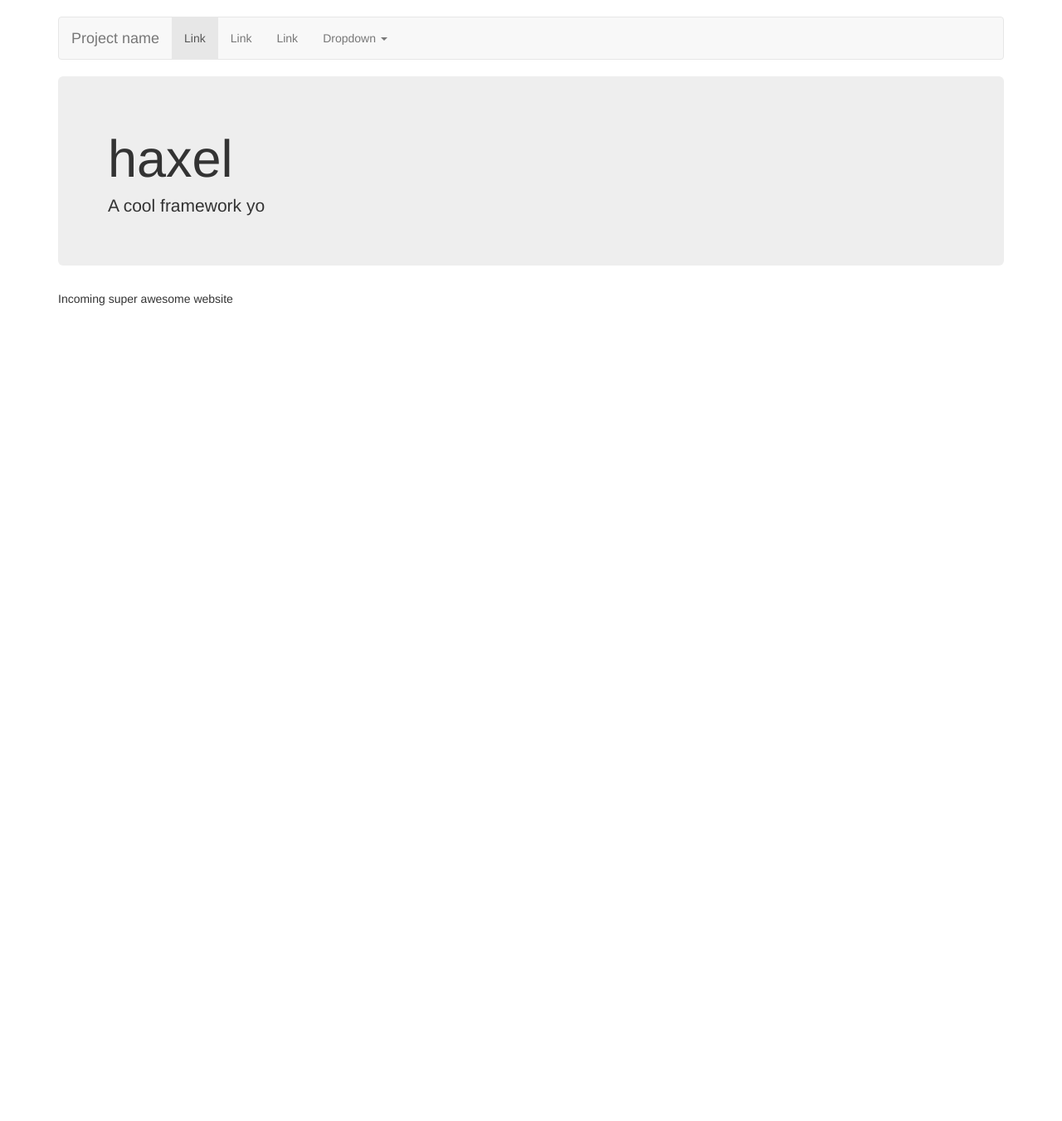
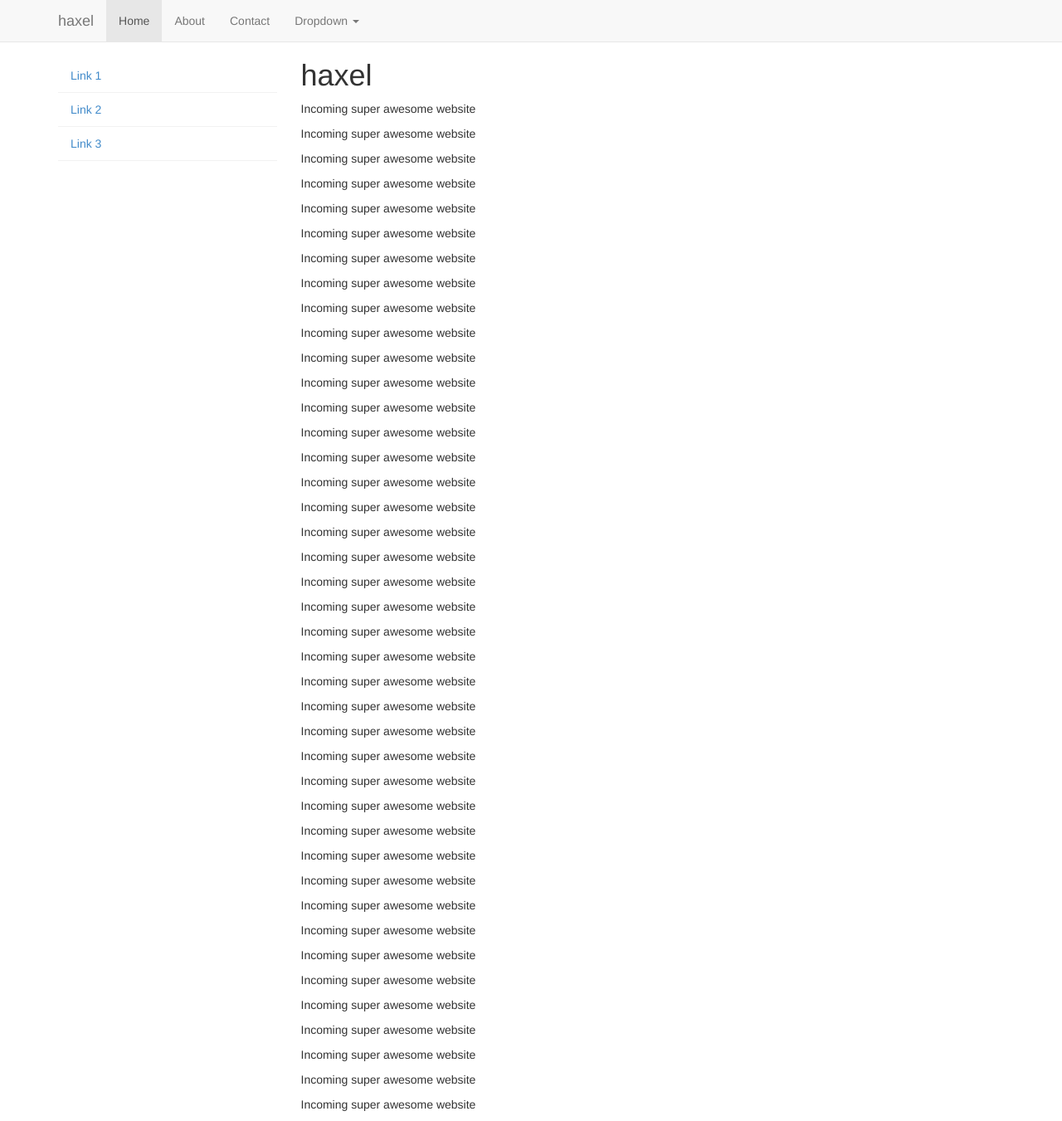
Before and after one commit to jabdownsmash/haxel, a Jekyll site: the page built from index.md, in a window 1280 px wide and 1351 px high. Shown: the whole window at 83% size. Built offline with Jekyll 4.4.1, drawn with Linux system fonts in a browser that asks for light colours; nearby versions of some CDN libraries; Markdown is read by kramdown in place of the engine named in the settings.

Commit message:
Changed default layout to have a sidebar

```diff
--- a/_layouts/default.html
+++ b/_layouts/default.html
@@ -1,4 +1,3 @@
-
 <!DOCTYPE html>
 <html lang="en">
   <head>
@@ -9,13 +8,11 @@
     <meta name="author" content="">
     <link rel="shortcut icon" href="../../docs-assets/ico/favicon.png">
 
-    <title>Navbar Template for Bootstrap</title>
+    <title>haxel</title>
 
     <!-- Bootstrap core CSS -->
     <link href="{{ site.baseurl}}/css/bootstrap.css" rel="stylesheet">
-
-    <!-- Custom styles for this template -->
-    <link href="{{ site.baseurl}}/css/navbar.css" rel="stylesheet">
+    <link href="{{ site.baseurl}}/css/simple-sidebar.css" rel="stylesheet">
 
     <!-- Just for debugging purposes. Don't actually copy this line! -->
     <!--[if lt IE 9]><script src="../../docs-assets/js/ie8-responsive-file-warning.js"></script><![endif]-->
@@ -28,25 +25,25 @@
   </head>
 
   <body>
+  <div class="page-container">
 
+  <!-- top navbar -->
+    <div class="navbar navbar-default navbar-fixed-top" role="navigation">
        <div class="container">
-
-      <!-- Static navbar -->
-      <div class="navbar navbar-default" role="navigation">
         <div class="navbar-header">
+           <a class="navbar-brand" href="#">haxel</a>
            <button type="button" class="navbar-toggle" data-toggle="collapse" data-target=".navbar-collapse">
             <span class="sr-only">Toggle navigation</span>
             <span class="icon-bar"></span>
             <span class="icon-bar"></span>
             <span class="icon-bar"></span>
           </button>
-          <a class="navbar-brand" href="#">Project name</a>
            </div>
-        <div class="navbar-collapse collapse">
+        <div class="collapse navbar-collapse">
           <ul class="nav navbar-nav">
-            <li class="active"><a href="#">Link</a></li>
-            <li><a href="#">Link</a></li>
-            <li><a href="#">Link</a></li>
+            <li class="active"><a href="#">Home</a></li>
+            <li><a href="#about">About</a></li>
+            <li><a href="#contact">Contact</a></li>
             <li class="dropdown">
               <a href="#" class="dropdown-toggle" data-toggle="dropdown">Dropdown <b class="caret"></b></a>
               <ul class="dropdown-menu">
@@ -59,28 +56,30 @@
                 <li><a href="#">One more separated link</a></li>
               </ul>
             </li>
+          </ul>
+          </div>
+        </div>
+    </div>
+    <div class="container">
+        <div class="row row-offcanvas row-offcanvas-left">
 
+          <!-- sidebar -->
+          <div class="col-xs-6 col-sm-3 sidebar-offcanvas" id="sidebar" role="navigation">
+              <ul class="nav">
+                <li><a href="#">Link 1</a></li>
+                <li><a href="#">Link 2</a></li>
+                <li><a href="#">Link 3</a></li>
               </ul>
-          <!-- <ul class="nav navbar-nav navbar-right">
-            <li class="active"><a href="./">Default</a></li>
-            <li><a href="../navbar-static-top/">Static top</a></li>
-            <li><a href="../navbar-fixed-top/">Fixed top</a></li>
-          </ul> -->
-        </div><!--/.nav-collapse -->
           </div>
 
-      <!-- Main component for a primary marketing message or call to action -->
-      <div class="jumbotron">
+          <!-- main area -->
+          <div class="col-xs-12 col-sm-9">
             <h1>{{page.title}}</h1>
-        <p>{{page.summary}}</p>
-        <!-- <p>
-          <a class="btn btn-lg btn-primary" href="../../components/#navbar" role="button">View navbar docs &raquo;</a>
-        </p> -->
+            {{content}}
+          </div><!-- /.col-xs-12 main -->
+        </div><!--/.row-->
+    </div><!--/.container-->
   </div>
-      {{content}}
-
-    </div> <!-- /container -->
-
 
     <!-- Bootstrap core JavaScript
     ================================================== -->
--- a/css/navbar.css
+++ /dev/null
@@ -1,8 +0,0 @@
-body {
-  padding-top: 20px;
-  padding-bottom: 20px;
-}
-
-.navbar {
-  margin-bottom: 20px;
-}
--- /dev/null
+++ b/css/simple-sidebar.css
@@ -0,0 +1,36 @@
+body {
+  padding-top: 51px;
+}
+.text-center {
+  padding-top: 20px;
+}
+.col-xs-12 {
+  background-color: #fff;
+}
+#sidebar {
+  height: 100%;
+  padding-right: 0;
+  padding-top: 20px;
+}
+#sidebar .nav {
+  width: 95%;
+}
+#sidebar li {
+  border:0 #f2f2f2 solid;
+  border-bottom-width:1px;
+}
+
+/* collapsed sidebar styles */
+@media screen and (max-width: 767px) {
+  .row-offcanvas {
+    position: relative;
+    -webkit-transition: all 0.25s ease-out;
+    -moz-transition: all 0.25s ease-out;
+    transition: all 0.25s ease-out;
+  }
+  .sidebar-offcanvas {
+    position: absolute;
+    top: 0;
+    width: 41.6%;
+  }
+}
--- a/index.md
+++ b/index.md
@@ -5,3 +5,83 @@ summary: A cool framework yo
 ---
 
 Incoming super awesome website
+
+Incoming super awesome website
+
+Incoming super awesome website
+
+Incoming super awesome website
+
+Incoming super awesome website
+
+Incoming super awesome website
+
+Incoming super awesome website
+
+Incoming super awesome website
+
+Incoming super awesome website
+
+Incoming super awesome website
+
+Incoming super awesome website
+
+Incoming super awesome website
+
+Incoming super awesome website
+
+Incoming super awesome website
+
+Incoming super awesome website
+
+Incoming super awesome website
+
+Incoming super awesome website
+
+Incoming super awesome website
+
+Incoming super awesome website
+
+Incoming super awesome website
+
+Incoming super awesome website
+
+Incoming super awesome website
+
+Incoming super awesome website
+
+Incoming super awesome website
+
+Incoming super awesome website
+
+Incoming super awesome website
+
+Incoming super awesome website
+
+Incoming super awesome website
+
+Incoming super awesome website
+
+Incoming super awesome website
+
+Incoming super awesome website
+
+Incoming super awesome website
+
+Incoming super awesome website
+
+Incoming super awesome website
+
+Incoming super awesome website
+
+Incoming super awesome website
+
+Incoming super awesome website
+
+Incoming super awesome website
+
+Incoming super awesome website
+
+Incoming super awesome website
+
+Incoming super awesome website
```
Lines whose indentation alone changed are shown as unchanged.
